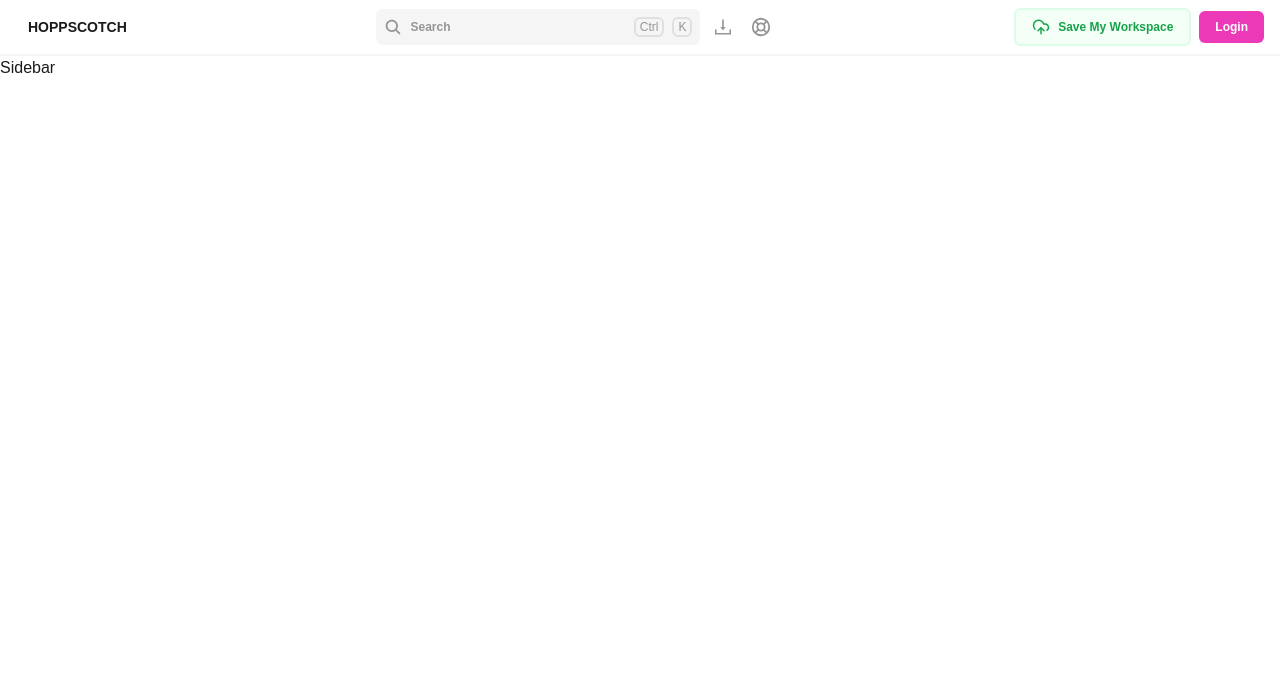
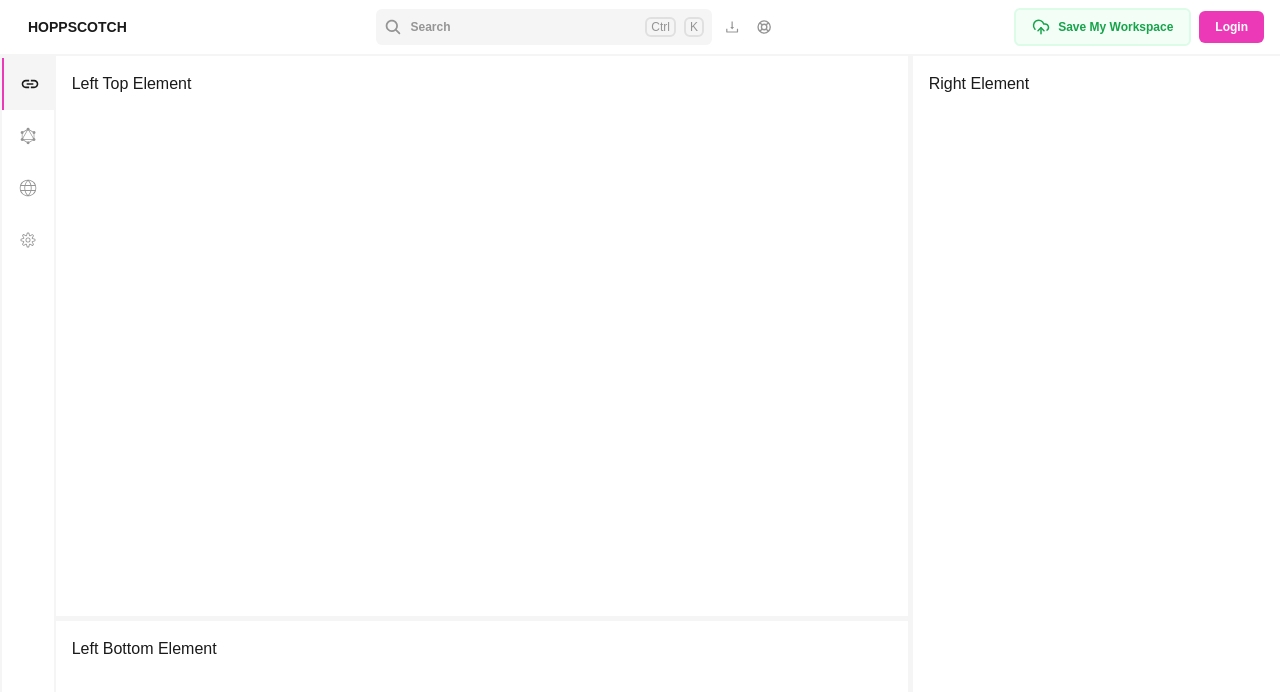
Before and after one commit to abodaa/hoppscotch-clone, a Next.js app: page / in a window 1280 px wide. Shown: the top 692 px of the page. Built offline with nearby package versions, Linux system fonts and the light colour scheme.

Commit message:
main page container layout added with resizing functionality

```diff
--- a/src/app/globals.css
+++ b/src/app/globals.css
@@ -25,4 +25,5 @@ body {
   margin: 0;
   padding: 0;
   box-sizing: border-box;
+  overflow: hidden;
 }
--- a/src/app/layout.js
+++ b/src/app/layout.js
@@ -23,11 +23,13 @@ export default function RootLayout({ children }) {
   return (
     <html lang="en">
       <body
-        className={`${geistSans.variable} ${geistMono.variable} antialiased`}
+        className={`${geistSans.variable} ${geistMono.variable} antialiased items-center`}
       >
         <Header />
-        <Sidebar />
-        {children}
+        <div className="flex items-start h-screen">
+          <Sidebar />
+          {children}
+        </div>
       </body>
     </html>
   );
--- a/src/app/page.js
+++ b/src/app/page.js
@@ -1,10 +1,126 @@
+"use client";
 
-export default function Home() {
+import { useState, useRef } from "react";
+
+const RestRequestPage = () => {
+  const containerRef = useRef(null);
+  const [leftWidth, setLeftWidth] = useState("70%");
+  const [isResizing, setIsResizing] = useState(false);
+
+  const leftContainerRef = useRef(null);
+  const [leftTopHeight, setLeftTopHeight] = useState("70%");
+  const [isLeftResizing, setIsLeftResizing] = useState(false);
+
+  const startResizing = () => {
+    setIsResizing(true);
+  };
+
+  const stopResizing = () => {
+    setIsResizing(false);
+  };
+
+  const startLeftPaneResizing = () => {
+    setIsLeftResizing(true);
+  };
+
+  const stopLeftPaneResizing = () => {
+    setIsLeftResizing(false);
+  };
+
+  // Left and right horizontal Pane resizing
+  const resize = (e) => {
+    if (!isResizing) return;
+
+    const container = containerRef.current;
+    if (container) {
+      const containerRect = container.getBoundingClientRect();
+      const newLeftWidth = e.clientX - containerRect.left;
+
+      // Enforce minimum and maximum widths
+      const minWidth = 50; // Minimum width for each pane
+      const maxWidth = containerRect.width - minWidth;
+
+      if (newLeftWidth >= minWidth && newLeftWidth <= maxWidth) {
+        setLeftWidth(`${(newLeftWidth / containerRect.width) * 100}%`);
+      }
+    }
+  };
+
+  // Left vertical Pane resizing
+  const resizeLeft = (e) => {
+    if (!isLeftResizing) return;
+
+    const leftContainer = leftContainerRef.current;
+    if (leftContainer) {
+      const leftContainerRect = leftContainer.getBoundingClientRect();
+      const newLeftHeight = e.clientY - leftContainerRect.top;
+
+      // Enforce minimum and maximum heights
+      const minHeight = 50; // Minimum height for each pane
+      const maxHeight = leftContainerRect.height - minHeight;
+
+      if (newLeftHeight >= minHeight && newLeftHeight <= maxHeight) {
+        setLeftTopHeight(
+          `${(newLeftHeight / leftContainerRect.height) * 100}%`
+        );
+      }
+    }
+  };
+
   return (
-    <div className="">
-      <main className="">
+    <>
+      <div
+        ref={containerRef}
+        className="flex h-full w-full relative"
+        onMouseMove={resize}
+        onMouseUp={stopResizing}
+        onMouseLeave={stopResizing}
+      >
+        {/* Left Pane */}
+        <div
+          ref={leftContainerRef}
+          onMouseMove={resizeLeft}
+          onMouseUp={stopLeftPaneResizing}
+          onMouseLeave={stopLeftPaneResizing}
+          className="overflow-auto min-w-[60%]"
+          style={{ width: leftWidth }}
+        >
+          {/* Left Top */}
+          <div className="overflow-auto p-4" style={{ height: leftTopHeight }}>
+            Left Top Element
+          </div>
+          {/* Custom Resize Handle for the left section */}
+          <div
+            className="w-full h-[5px] bg-cardbackground cursor-row-resize transition-all duration-300 ease-in-out hover:bg-primaryaccent"
+            onMouseDown={startLeftPaneResizing}
+            style={{ zIndex: 10 }}
+          ></div>
+          {/* Left Bottom */}
+          <div
+            className="overflow-auto p-4 min-w-[60%]"
+            style={{ height: `calc(100% - ${leftTopHeight} - 5px)` }}
+          >
+            Left Bottom Element
+          </div>
+        </div>
 
-      </main>
-    </div>
+        {/* Custom Resize Handle for horizontal resizing */}
+        <div
+          className="w-[5px] bg-cardbackground cursor-col-resize transition-all duration-300 ease-in-out hover:bg-primaryaccent"
+          onMouseDown={startResizing}
+          style={{ zIndex: 10 }}
+        ></div>
+
+        {/* Right Pane */}
+        <div
+          className="overflow-auto p-4 min-w-[30%]"
+          style={{ width: `calc(100% - ${leftWidth} - 5px)` }}
+        >
+          Right Element
+        </div>
+      </div>
+    </>
   );
-}
+};
+
+export default RestRequestPage;
--- a/src/components/Sidebar.jsx
+++ b/src/components/Sidebar.jsx
@@ -1,7 +1,48 @@
-import React from 'react'
+"use client";
+import { MdInsertLink } from "react-icons/md";
+import { BiLogoGraphql } from "react-icons/bi";
+import { CiGlobe } from "react-icons/ci";
+import { CiSettings } from "react-icons/ci";
 
+import Link from "next/link";
+
+import { usePathname } from "next/navigation";
 export default function Sidebar() {
+  const pathName = usePathname();
+
+  const menuItems = [
+    { Icon: MdInsertLink, label: "Home", route: "/" },
+    { Icon: BiLogoGraphql, label: "Favorites", route: "/favorites" },
+    { Icon: CiGlobe, label: "Watchlist", route: "/watchlist" },
+    { Icon: CiSettings, label: "Community", route: "/community" },
+  ];
   return (
-    <div>Sidebar</div>
-  )
+    <div className="border-2 border-cardbackground flex flex-col h-screen text-secondarytext">
+      {menuItems.map(({ Icon, label, route }, index) => {
+        const isActive = pathName === route;
+        return (
+          <Link
+            href={route}
+            key={index}
+            className={`p-4 text-xl ${
+              isActive
+                ? "border-primaryaccent border-l-2 text-foreground bg-cardbackground"
+                : "hover:bg-cardbackground text-secondarytext"
+            }`}
+          >
+            <Icon />
+          </Link>
+        );
+      })}
+      {/* <div className="p-4 bg-cardbackground text-xl">
+        <BiLogoGraphql />
+      </div>
+      <div className="p-4 bg-cardbackground text-xl">
+        <CiGlobe />
+      </div>
+      <div className="p-4 bg-cardbackground text-xl">
+        <CiSettings />
+      </div> */}
+    </div>
+  );
 }
```
